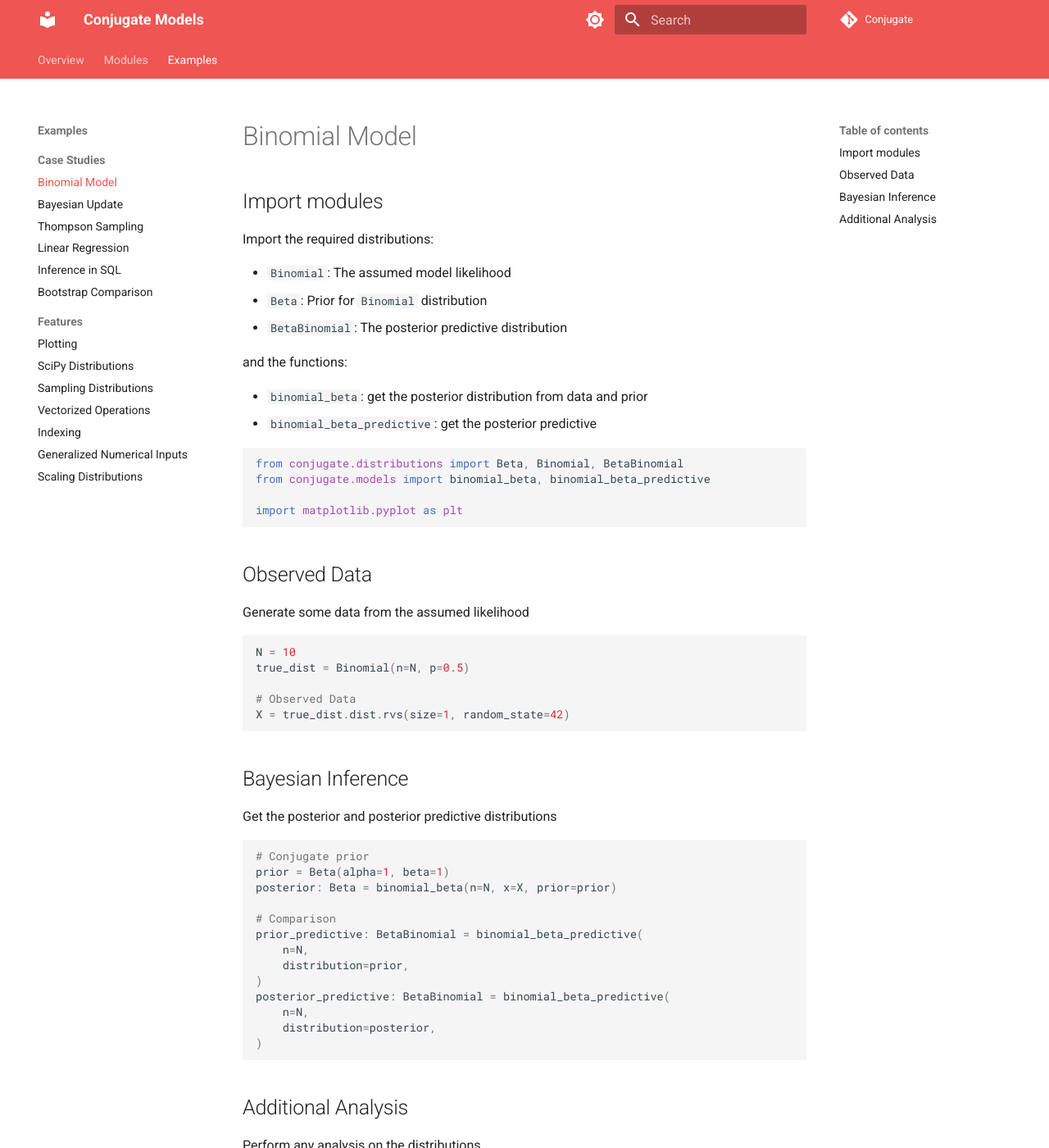
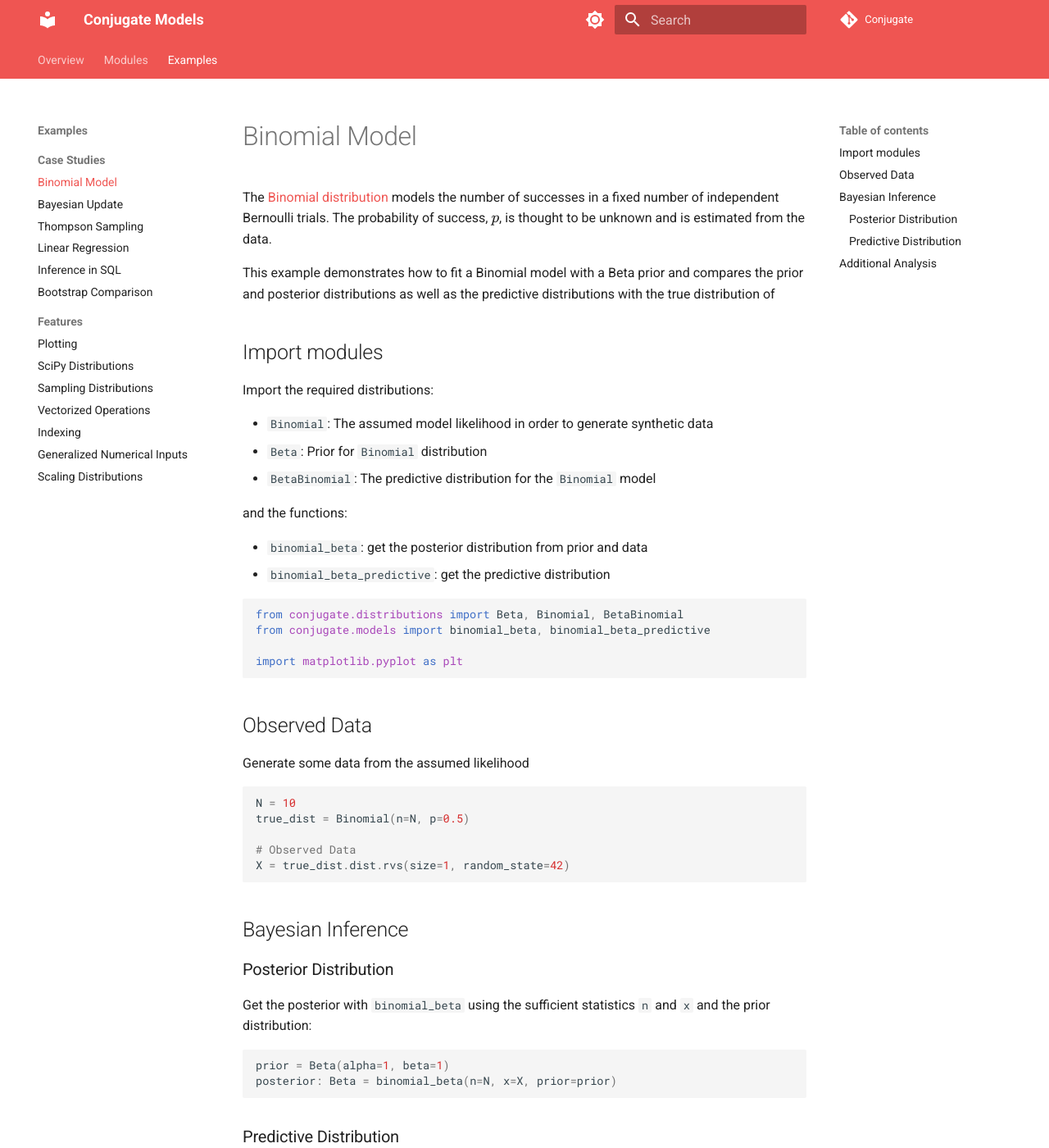
Before and after one commit to wd60622/conjugate, an MkDocs documentation site: the page built from docs/examples/binomial.md, in a window 1280 px wide and 1400 px high. Shown: the whole window at 82% size. Built offline with MkDocs 1.6.1 and Material for MkDocs 9.7.7, drawn with Linux system fonts in a browser that asks for light colours; comment, search, counter and statistics services are not loaded; some of the changed text lies outside the part shown.

Commit message:
add to the docs

````diff
--- a/docs/examples/binomial.md
+++ b/docs/examples/binomial.md
@@ -3,18 +3,28 @@ comments: true
 ---
 # Binomial Model
 
+The [Binomial
+distribution](https://en.wikipedia.org/wiki/Binomial_distribution) models the
+number of successes in a fixed number of independent Bernoulli trials. The
+probability of success, $p$, is thought to be unknown and is estimated from the
+data.
+
+This example demonstrates how to fit a Binomial model with a Beta prior and
+compares the prior and posterior distributions as well as the predictive
+distributions with the true distribution of
+
 ## Import modules
 
 Import the required distributions:
 
-- `Binomial`: The assumed model likelihood
+- `Binomial`: The assumed model likelihood in order to generate synthetic data
 - `Beta`: Prior for `Binomial` distribution
-- `BetaBinomial`: The posterior predictive distribution
+- `BetaBinomial`: The predictive distribution for the `Binomial` model
 
 and the functions:
 
-- `binomial_beta`: get the posterior distribution from data and prior
-- `binomial_beta_predictive`: get the posterior predictive
+- `binomial_beta`: get the posterior distribution from prior and data
+- `binomial_beta_predictive`: get the predictive distribution
 
 ```python
 from conjugate.distributions import Beta, Binomial, BetaBinomial
@@ -37,14 +47,22 @@ X = true_dist.dist.rvs(size=1, random_state=42)
 
 ## Bayesian Inference
 
-Get the posterior and posterior predictive distributions
+### Posterior Distribution
+
+Get the posterior with `binomial_beta` using the sufficient statistics `n` and
+`x` and the prior distribution:
 
 ```python
-# Conjugate prior
 prior = Beta(alpha=1, beta=1)
 posterior: Beta = binomial_beta(n=N, x=X, prior=prior)
+```
 
-# Comparison
+### Predictive Distribution
+
+Get the predictive distribution for `n` new trials with
+`binomial_beta_predictive` function:
+
+```python
 prior_predictive: BetaBinomial = binomial_beta_predictive(
     n=N,
     distribution=prior,
@@ -57,13 +75,15 @@ posterior_predictive: BetaBinomial = binomial_beta_predictive(
 
 ## Additional Analysis
 
-Perform any analysis on the distributions
+Perform any analysis on the distributions to compare the prior and posterior as
+well as the predictive distributions with the true distribution.
 
 ```python
 
 # Figure
 fig, axes = plt.subplots(ncols=2, nrows=1, figsize=(8, 4))
 
+# Prior and Posterior
 ax: plt.Axes = axes[0]
 posterior.plot_pdf(ax=ax, label="posterior")
 prior.plot_pdf(ax=ax, label="prior")
@@ -72,6 +92,7 @@ ax.axvline(x=true_dist.p, color="black", ymax=0.05, linestyle="--", label="True"
 ax.set_title("Success Rate")
 ax.legend()
 
+# Predictive Distributions & True Distribution
 ax: plt.Axes = axes[1]
 true_dist.plot_pmf(ax=ax, label="true distribution", color="C2")
 posterior_predictive.plot_pmf(ax=ax, label="posterior predictive")
--- a/mkdocs.yml
+++ b/mkdocs.yml
@@ -78,3 +78,10 @@ markdown_extensions:
   - pymdownx.inlinehilite
   - pymdownx.snippets
   - pymdownx.superfences
+  - pymdownx.arithmatex:
+      generic: true
+
+extra_javascript:
+  - javascripts/mathjax.js
+  - https://polyfill.io/v3/polyfill.min.js?features=es6
+  - https://cdn.jsdelivr.net/npm/mathjax@3/es5/tex-mml-chtml.js
````
Also changed, not shown: other parts of docs/examples/binomial.md (+0 -2 lines), docs/examples/generalized-inputs.md (+22 -4 lines).
